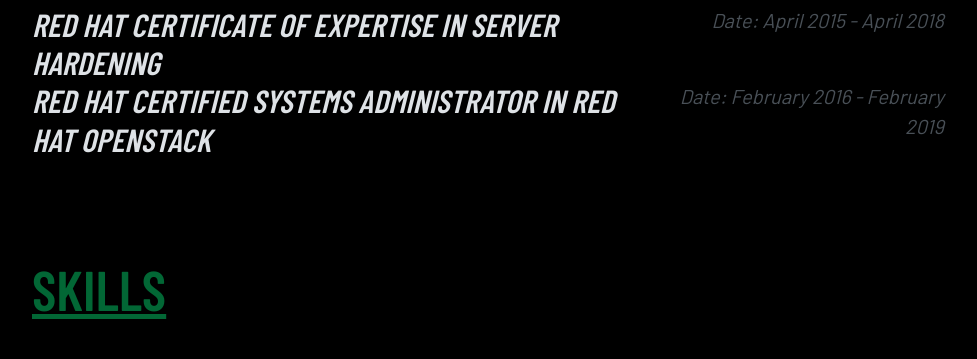
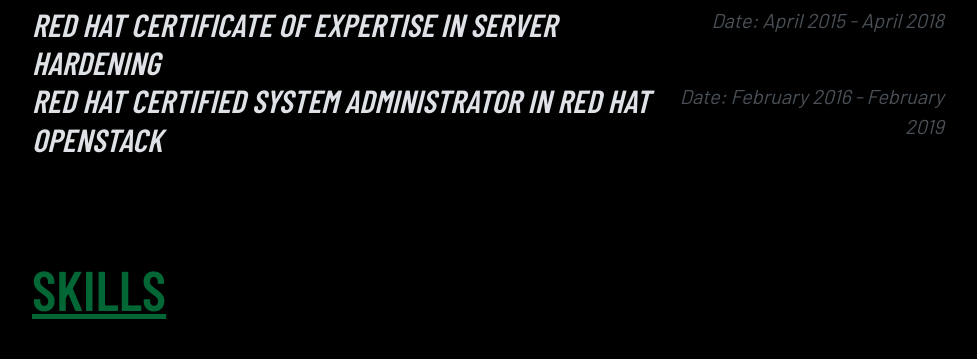
Before and after one commit to alliefofallie/resume, a Gatsby site: page / in a window 1280 px wide. Shown: the part 3026-3385 px from the top of the page, without its empty margins (288-1265 px from the left). Built offline with nearby package versions, Linux system fonts and the light colour scheme; Gatsby itself is replaced by a stand-in of ours; a web font is replaced by a local one.

Commit message:
typo fix

```diff
--- a/src/pages/index.js
+++ b/src/pages/index.js
@@ -295,7 +295,7 @@ const IndexPage = () => (
 
         <div className="resume-item d-flex flex-column flex-md-row justify-content-between">
           <div className="resume-content">
-            <h3 className="mb-0 font-italic">Red Hat Certified Systems Administrator in Red Hat OpenStack</h3>
+            <h3 className="mb-0 font-italic">Red Hat Certified System Administrator in Red Hat OpenStack</h3>
           </div>
           <div className="resume-date text-md-right">
             <span className="text-light">Date: February 2016 - February 2019</span>
```
